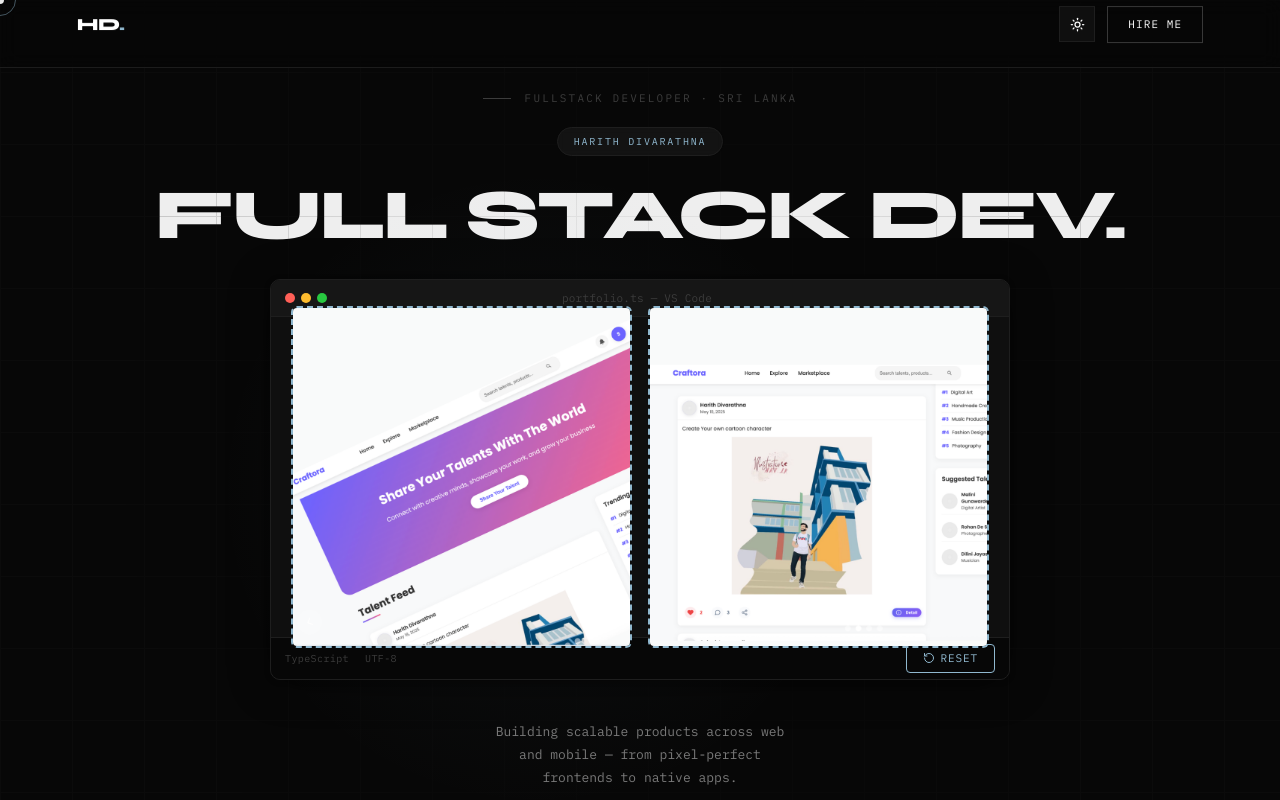
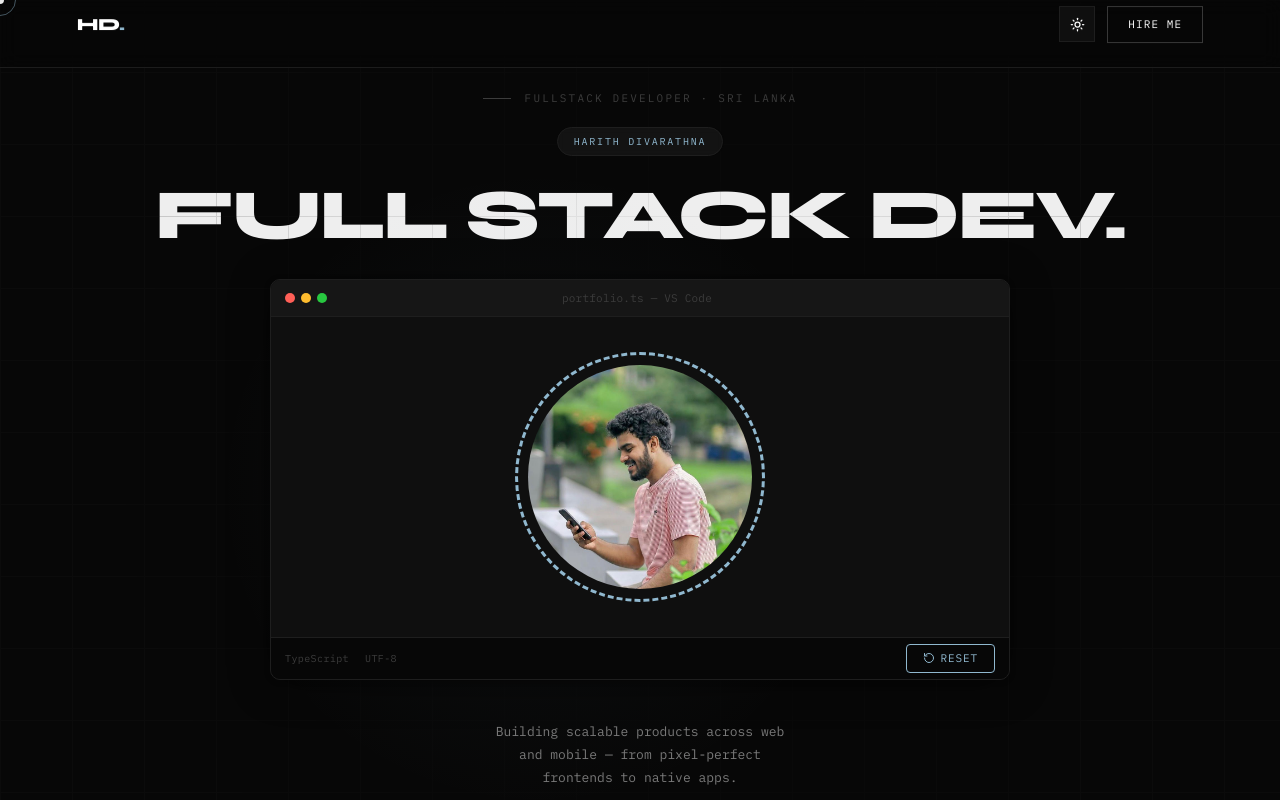
Before and after one commit to harithsenura/P, a Next.js app: page / in a window 1280 px wide. Both pictures are taken after a click on the button "RUN". Shown: the top 800 px of the page. Built offline with nearby package versions, Linux system fonts and the light colour scheme.

Commit message:
hero section redesign

```diff
--- a/src/app/globals.css
+++ b/src/app/globals.css
@@ -736,37 +736,41 @@ nav>*,
 
 /* ── Showcase Images ── */
 .showcase-container {
-  display: grid;
-  grid-template-columns: 1fr 1fr;
-  gap: 16px;
+  display: flex;
+  justify-content: center;
+  align-items: center;
   padding: 20px;
   height: 320px;
-  align-items: center;
-}
-
-.showcase-img {
-  border: 2px dashed var(--ice);
-  border-radius: 6px;
+}
+
+.showcase-img--profile {
+  width: 250px;
+  height: 250px;
+  border: 3px dashed var(--ice);
+  border-radius: 50%;
   overflow: hidden;
   transition: border-color 0.35s ease, box-shadow 0.35s ease;
-  position: relative;
-}
-
-.showcase-img:hover {
+  padding: 10px;
+  display: flex;
+  align-items: center;
+  justify-content: center;
+}
+
+.showcase-img--profile:hover {
   border-color: var(--text);
-  box-shadow: 0 0 20px rgba(144, 184, 207, 0.15);
-}
-
-.showcase-img img {
-  width: 100%;
-  height: 100%;
-  object-fit: cover;
-  display: block;
-  transition: transform 0.45s cubic-bezier(.25, .46, .45, .94);
-}
-
-.showcase-img:hover img {
-  transform: scale(1.04);
+  box-shadow: 0 0 30px rgba(144, 184, 207, 0.2);
+}
+
+.profile-image {
+  width: 100% !important;
+  height: 100% !important;
+  object-fit: cover !important;
+  border-radius: 50% !important;
+  transition: transform 0.45s ease;
+}
+
+.showcase-img--profile:hover .profile-image {
+  transform: scale(1.05);
 }
 
 /* ══ TICKER ════════════════════════════════════════════════ */
--- a/src/components/Hero.tsx
+++ b/src/components/Hero.tsx
@@ -243,12 +243,10 @@ export default function Hero() {
               </div>
 
               {/* Showcase Images (hidden initially) */}
+              {/* Showcase Image (profile view) */}
               <div ref={imagesRef} className="showcase-container" style={{ display: 'none' }}>
-                <div className="showcase-img">
-                  <Image src="/s1.png" alt="Craftora - Social Platform" width={600} height={400} />
-                </div>
-                <div className="showcase-img">
-                  <Image src="/s2.png" alt="Craftora - Feed View" width={600} height={400} />
+                <div className="showcase-img showcase-img--profile">
+                  <Image src="/me.jpeg" alt="Harith Divarathna" width={300} height={300} className="profile-image" />
                 </div>
               </div>
             </div>
```
Also changed, not shown: public/me.jpeg (added).
